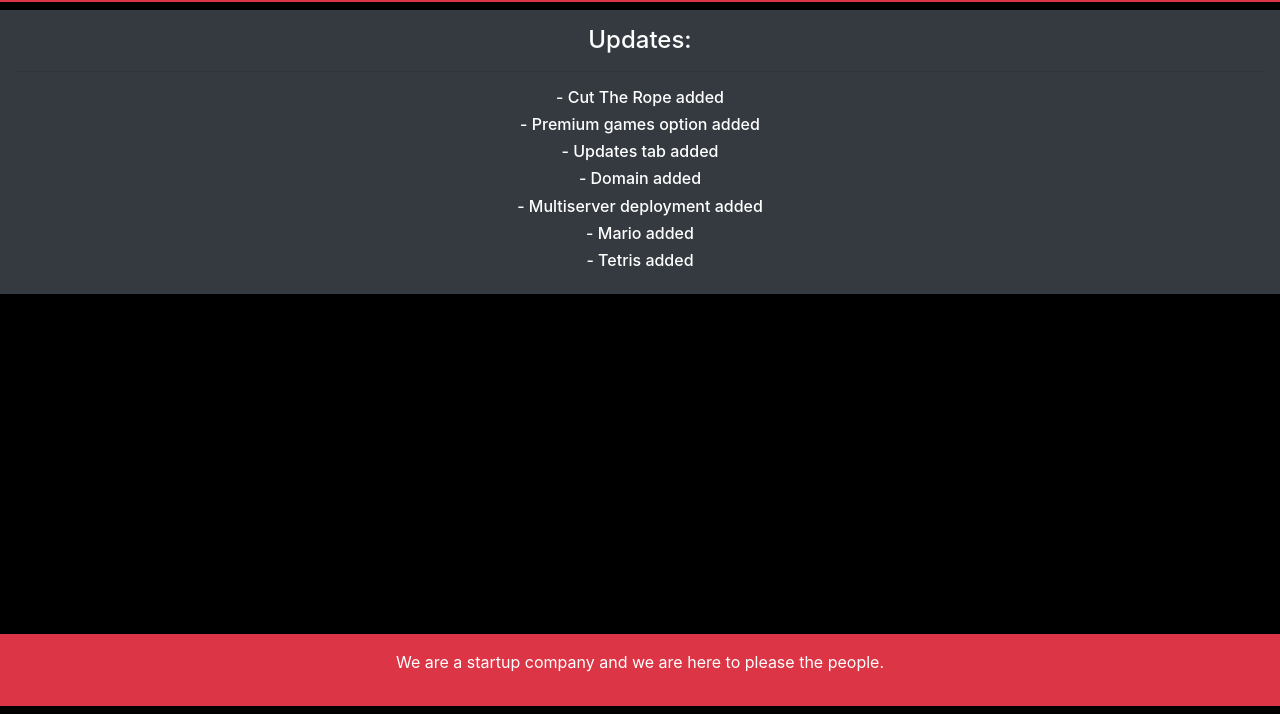
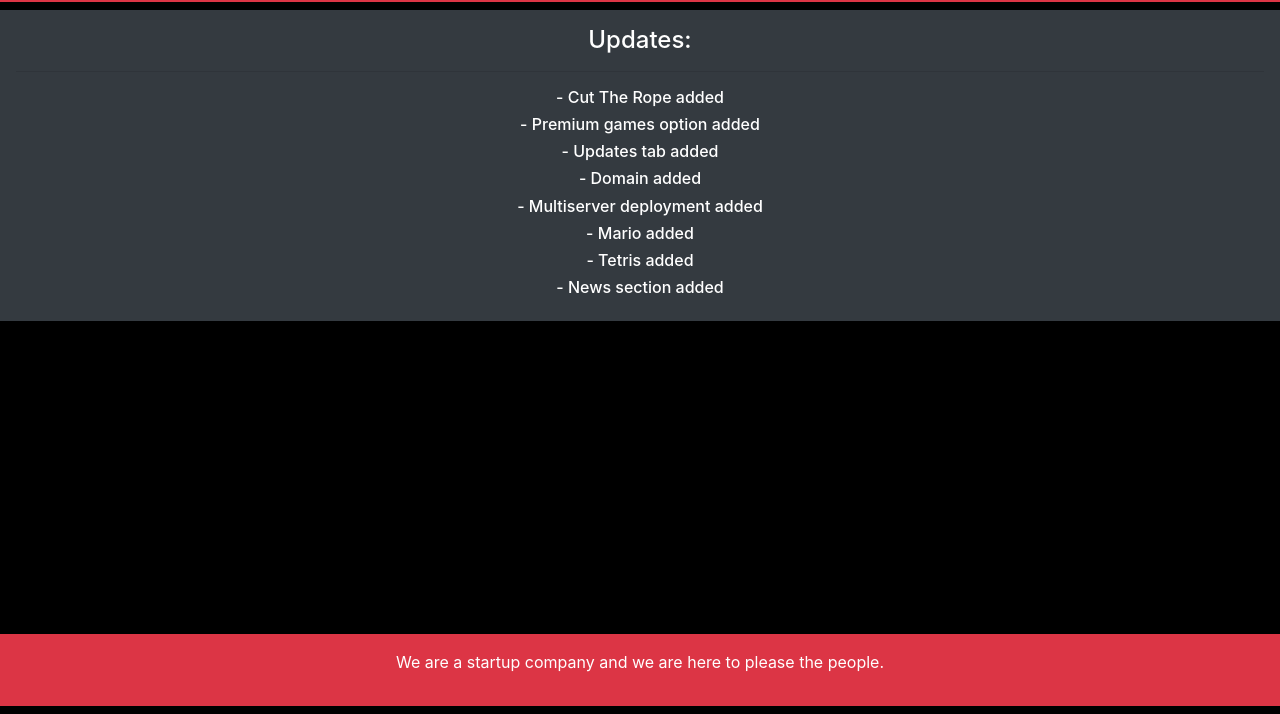
Before and after one commit to maharishi2019/MGames, a plain HTML site: page update.html in a window 1280 px wide. Shown: the part 86-800 px from the top of the page. Drawn offline with nearby package versions, Linux system fonts and the light colour scheme.

Commit message:
commit on 'master'

```diff
--- a/update.html
+++ b/update.html
@@ -47,6 +47,7 @@
                 <h6>- Multiserver deployment added</h6>
                 <h6>- Mario added</h6>
                 <h6>- Tetris added</h6>
+                <h6>- News section added</h6>
             </div>
 
         </div>
```
